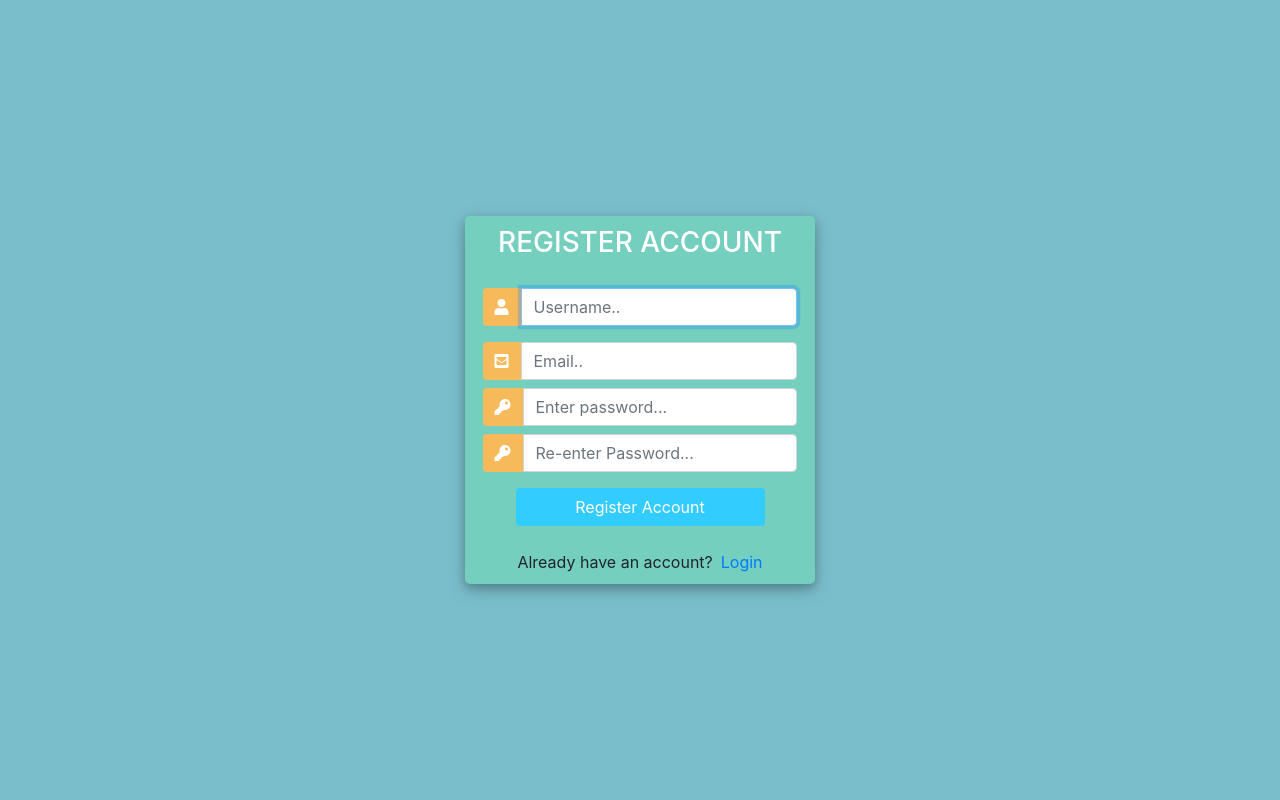
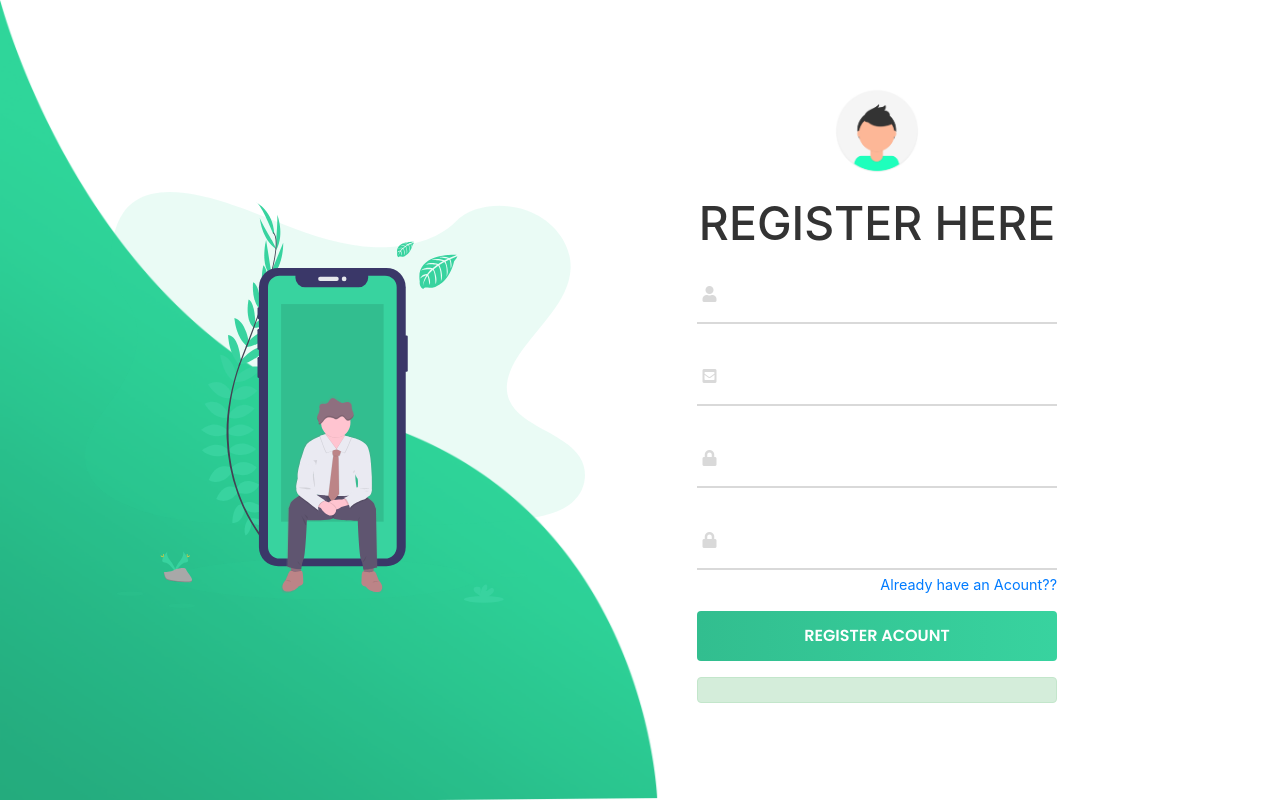
Before and after one commit to syedyshiraz/DEV-CONN, a Django app: page /register/ in a window 1280 px wide. Run offline with Django 3.2, Linux system fonts and the light colour scheme; some libraries are stand-ins or nearby versions.

Commit message:
register page only

```diff
--- a/DEV-CONN/DC_project/assets/css/styles.css
+++ b/DEV-CONN/DC_project/assets/css/styles.css
@@ -87,7 +87,7 @@ form{
 	height: 45px;
 }
 
-.input-div > div > h5{
+ h5{
 	position: absolute;
 	left: 10px;
 	top: 50%;
--- a/DEV-CONN/DC_project/templates/register.html
+++ b/DEV-CONN/DC_project/templates/register.html
@@ -1,138 +1,99 @@
-<!DOCTYPE html>
-<html>
+{% extends "base.html" %}
+{% load static %}
+{% block content %}
 
-<head>
-	<title>Login</title>
-	<link rel="stylesheet" href="https://stackpath.bootstrapcdn.com/bootstrap/4.1.3/css/bootstrap.min.css" integrity="sha384-MCw98/SFnGE8fJT3GXwEOngsV7Zt27NXFoaoApmYm81iuXoPkFOJwJ8ERdknLPMO" crossorigin="anonymous">
-	<script src="https://ajax.googleapis.com/ajax/libs/jquery/3.3.1/jquery.min.js"></script>
-	<link rel="stylesheet" href="https://use.fontawesome.com/releases/v5.6.1/css/all.css" integrity="sha384-gfdkjb5BdAXd+lj+gudLWI+BXq4IuLW5IT+brZEZsLFm++aCMlF1V92rMkPaX4PP" crossorigin="anonymous">
+<img class="wave" src="{% static 'wave.png' %}">
+<div class="container">
+	<div class="img">
+		<img src="{% static 'phone.svg' %}">
+	</div>
+	<div class="login-content">
+		<form action="" method="POST">
+			{% csrf_token %}
+			<img src="{% static 'user.png' %}">
+			<h2 class="title">Register Here</h2>
+			<div class="input-div one">
+				<div class="i">
+					<i class="fas fa-user"></i>
 
-	<style>
-		body,
-		html {
-			margin: 0;
-			padding: 0;
-			height: 100%;
-			background: #7abecc !important;
-		}
-		.user_card {
-			width: 350px;
-			margin-top: auto;
-			margin-bottom: auto;
-			background: #74cfbf;
-			position: relative;
-			display: flex;
-			justify-content: center;
-			flex-direction: column;
-			padding: 10px;
-			box-shadow: 0 4px 8px 0 rgba(0, 0, 0, 0.2), 0 6px 20px 0 rgba(0, 0, 0, 0.19);
-			-webkit-box-shadow: 0 4px 8px 0 rgba(0, 0, 0, 0.2), 0 6px 20px 0 rgba(0, 0, 0, 0.19);
-			-moz-box-shadow: 0 4px 8px 0 rgba(0, 0, 0, 0.2), 0 6px 20px 0 rgba(0, 0, 0, 0.19);
-			border-radius: 5px;
+				</div>
 
-		}
+				<div class="div">
 
-		.form_container {
-			margin-top: 20px;
-		}
+					{{form.username}}
+				</div>
 
-		#form-title{
-			color: #fff;
-		}
-		.login_btn {
-			width: 100%;
-			background: #33ccff !important;
-			color: white !important;
-		}
-		.login_btn:focus {
-			box-shadow: none !important;
-			outline: 0px !important;
-		}
-		.login_container {
-			padding: 0 2rem;
-		}
-		.input-group-text {
-			background: #f7ba5b !important;
-			color: white !important;
-			border: 0 !important;
-			border-radius: 0.25rem 0 0 0.25rem !important;
-		}
-		.input_user,
-		.input_pass:focus {
-			box-shadow: none !important;
-			outline: 0px !important;
-		}
+			</div>
+			<div class=" input-div one">
+				<div class="i">
+					<i class="fas fa-envelope-square"></i>
+				</div>
+				<div class="div">
 
-	</style>
+					{{ form.email }}
 
-</head>
-<body>
-	<div class="container h-100">
-		<div class="d-flex justify-content-center h-100">
-			<div class="user_card">
-				<div class="d-flex justify-content-center">
-					<h3 id="form-title">REGISTER ACCOUNT</h3>
-				</div>
-				<div class="d-flex justify-content-center form_container">
-
-					<form method="POST" action="">
-                        {% csrf_token %}
-						<div class="input-group mb-3">
-							<div class="input-group-append">
-								<span class="input-group-text"><i class="fas fa-user"></i></span>
-							</div>
-							{{form.username}}
-						</div>
-						<div class="input-group mb-2">
-							<div class="input-group-append">
-								<span class="input-group-text"><i class="fas fa-envelope-square"></i></span>
-							</div>
-							{{form.email}}
-						</div>
-						<div class="input-group mb-2">
-							<div class="input-group-append">
-								<span class="input-group-text"><i class="fas fa-key"></i></span>
-							</div>
-							{{form.password1}}
-						</div>
-						<div class="input-group mb-2">
-							<div class="input-group-append">
-								<span class="input-group-text"><i class="fas fa-key"></i></span>
-							</div>
-							{{form.password2}}
-						</div>
-
-				   		<div class="d-flex justify-content-center mt-3 login_container">
-				 			<input class="btn login_btn" type="submit" value="Register Account">
-				   		</div>
-					</form>
-				</div>
-                {{form.errors}}
-
-				<div class="mt-4">
-					<div class="d-flex justify-content-center links">
-						Already have an account? <a href="{% url 'login' %}" class="ml-2">Login</a>
-					</div>
 				</div>
 			</div>
-		</div>
-	</div>
-	<script>
-						/* Because i didnt set placeholder values in forms.py they will be set here using vanilla Javascript
-		//We start indexing at one because CSRF_token is considered and input field
-		 */
+			<div class="input-div pass">
+				<div class="i">
+					<i class="fas fa-lock"></i>
+				</div>
+				<div class="div">
 
-		//Query All input fields
-		var form_fields = document.getElementsByTagName('input')
-		form_fields[1].placeholder='Username..';
-		form_fields[2].placeholder='Email..';
-		form_fields[3].placeholder='Enter password...';
-		form_fields[4].placeholder='Re-enter Password...';
+					{{ form.password1  }}
 
 
-		for (var field in form_fields){
-			form_fields[field].className += ' form-control'
+				</div>
+			</div>
+			<div class="input-div pass">
+				<div class="i">
+					<i class="fas fa-lock"></i>
+				</div>
+				<div class="div">
+
+					{{ form.password2 }}
+
+				</div>
+			</div>
+			<a href="{% url 'login' %}">Already have an Acount??</a>
+			<input type="submit" class="btn" value="Register Acount">
+			<div class="message">
+				<div class="alert alert-success" role="alert">
+					{% if form.errors %}
+					<p class="text-warning"> {{ form.errors }}</p>
+					{% endif%}
+				</div>
+			</div>
+
+
+
+		</form>
+
+
+	</div>
+
+</div>
+<script>
+	const inputs = document.querySelectorAll(".input");
+
+
+	function addcl() {
+		let parent = this.parentNode.parentNode;
+		parent.classList.add("focus");
+	}
+
+	function remcl() {
+		let parent = this.parentNode.parentNode;
+		if (this.value == "") {
+			parent.classList.remove("focus");
 		}
-	</script>
-</body>
-</html>
+	}
+
+
+	inputs.forEach(input => {
+		input.addEventListener("focus", addcl);
+		input.addEventListener("blur", remcl);
+	});
+	console.log("HEllo");
+</script>
+{% endblock %}
```
Also changed, not shown: DEV-CONN/DC_project/templates/local.html (added, +147 -0 lines), DEV-CONN/DC_project/templates/login.html (+28 -4 lines), DEV-CONN/DC_project/db.sqlite3.
